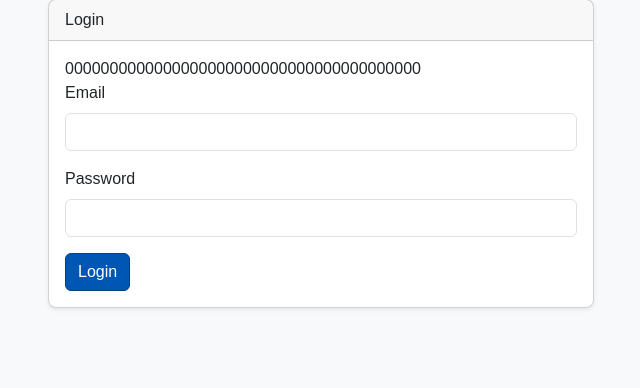
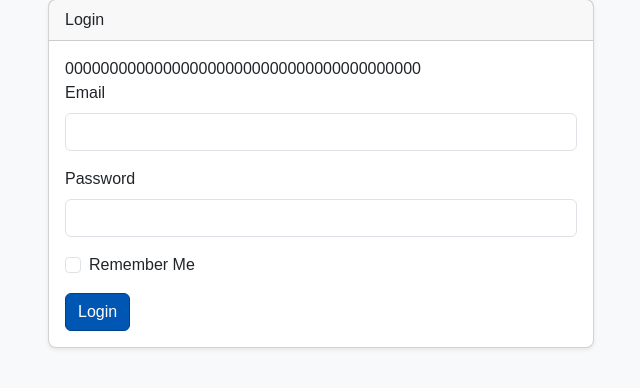
Before and after one commit to tahirpukhta/travel-rag-, a Flask app: page /login in a window 1280 px wide. Shown: the part 111-499 px from the top of the page, without its empty margins (319-959 px from the left). Run offline with Flask 3, Linux system fonts and the light colour scheme; parts of the project's set-up code (start-up, migrations or seed data) failed here and were passed over; some libraries are stand-ins or nearby versions.

Commit message:
added a remember me checbox styling in login.html file.

```diff
--- a/templates/login.html
+++ b/templates/login.html
@@ -15,6 +15,10 @@
                         <label class="form-label">Password</label>
                         <input type="password" name="password" class="form-control" required>
                     </div>
+                    <div class="mb-3 form-check">
+                        <input type="checkbox" class="form-check-input" id="rememberMe" name="remember">
+                        <label class="form-check-label" for="rememberMe">Remember Me</label>
+                    </div>
                     <button type="submit" class="btn btn-primary">Login</button>
                 </form>
             </div>
```
